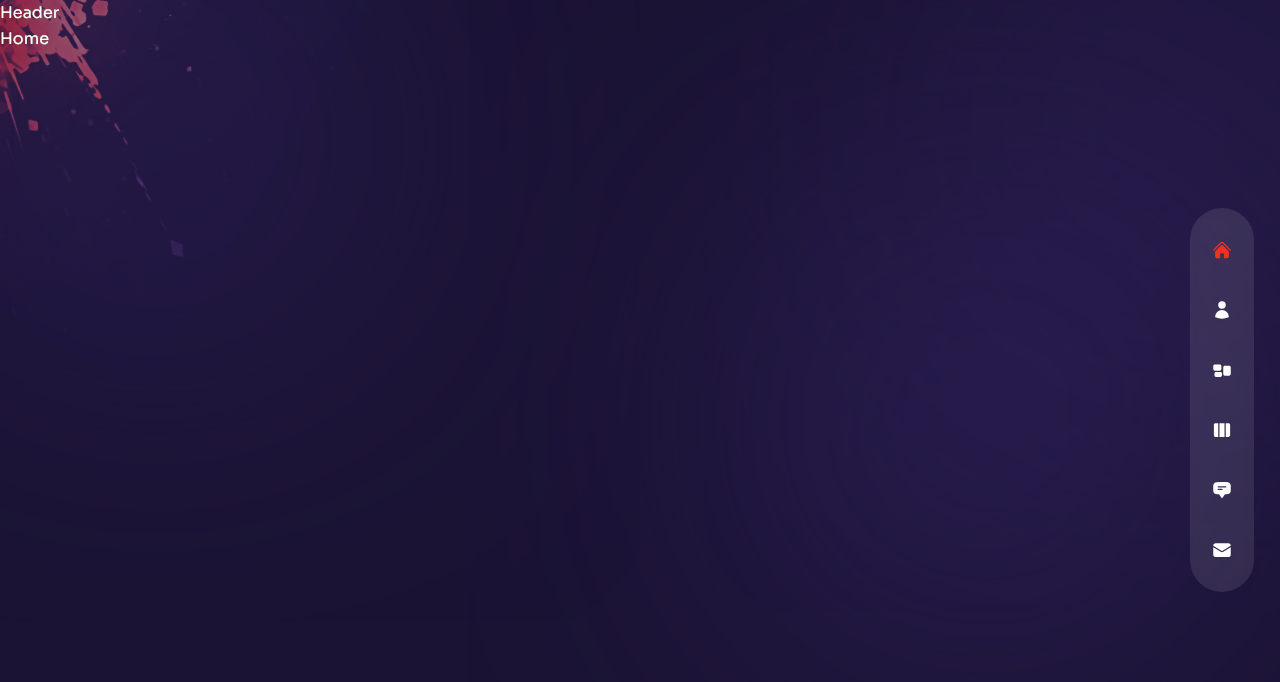
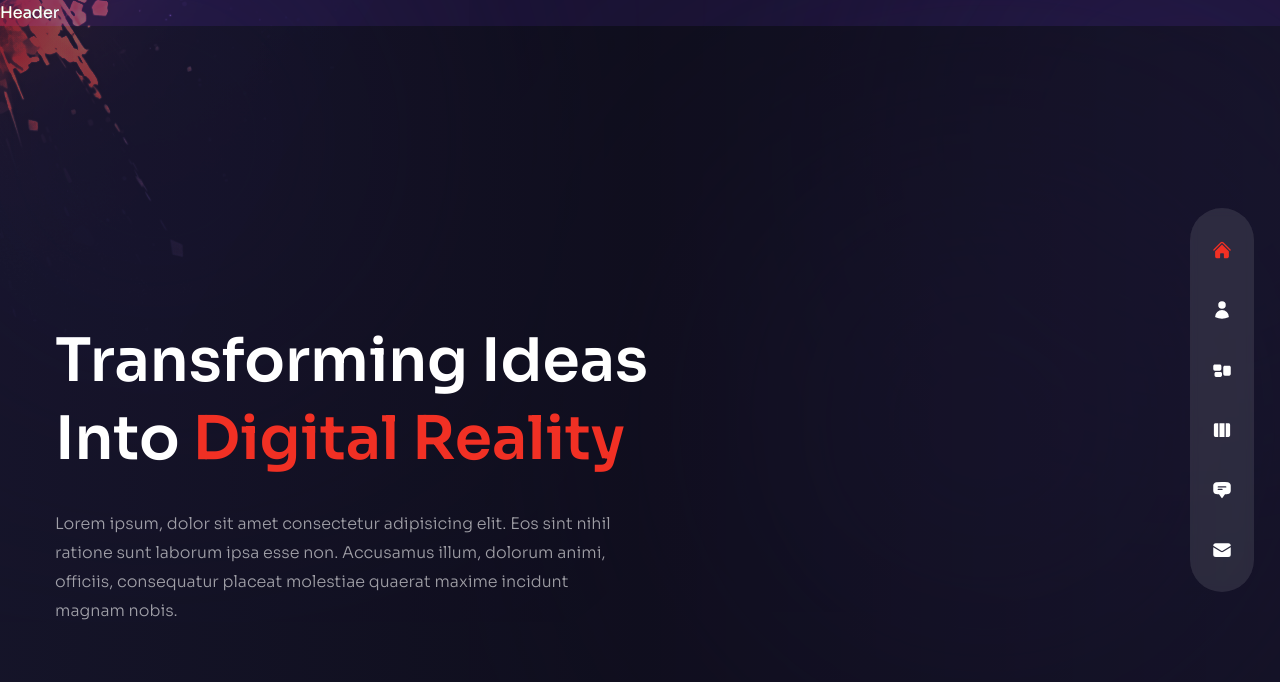
Before and after one commit to DiffusedPizza/motion-portfolio, a Next.js app: page / in a window 1280 px wide. Shown: the top 682 px of the page. Built offline with nearby package versions, Linux system fonts and the light colour scheme.

Commit message:
added motion to navigation

```diff
--- a/pages/_app.js
+++ b/pages/_app.js
@@ -2,12 +2,25 @@
 
 //COMPONENTS
 import Layout from '../components/Layout';
+import Transition from '../components/Transition';
+
+// router
+import {useRouter} from 'next/router';
+
+// framer motion
+import { AnimatePresence, motion } from 'framer-motion';
 
 function MyApp({ Component, pageProps }) {
+  const router = useRouter();
   return (
-  <Layout>
-    <Component {...pageProps} />
-  </Layout>
+    <Layout>
+      <AnimatePresence mode='wait'>
+        <motion.div key={router.route} className='h-full'>
+          <Transition />
+          <Component {...pageProps} />
+        </motion.div>
+      </AnimatePresence>
+    </Layout>
   );
 }
 
--- a/pages/index.js
+++ b/pages/index.js
@@ -1,5 +1,37 @@
+// next image
+import Image from "next/image";
+
+// components
+import ParticlesContainer from '../components/ParticlesContainer';
+import ProjectsBtn from '../components/ProjectsBtn';
+import Avatar from '../components/Avatar';
+
+// framer motion
+import {motion} from 'framer-motion';
+
+// variants
+import {fadeIn} from '../variants';
+
 const Home = () => {
-  return <div>Home</div>;
+  return (
+  <div className="bg-primary/60 h-full">
+    {/* text */}
+    <div className="w-full h-full bg-gradient-to-r from-primary/10 via-black/30 to-black/10">
+      <div className="text-center flex flex-col justify-center xl:pt-40 xl:text-left h-full container mx-auto">
+        {/* title */}
+        <h1 className="h1">
+          Transforming Ideas <br /> Into <span className="text-accent">Digital Reality</span>
+        </h1>
+        {/* subtitle */}
+        <p className="max-w-sm xl:max-w-xl mx-auto xl:mx-0 mb-10 xl:mb-16">
+          Lorem ipsum, dolor sit amet consectetur adipisicing elit. Eos sint nihil ratione sunt laborum ipsa esse non. Accusamus illum, dolorum animi, officiis, consequatur placeat molestiae quaerat maxime incidunt magnam nobis.
+        </p>
+      </div>
+    </div>
+    {/* image */}
+    <div>image</div>
+  </div>
+  );
 };
 
 export default Home;
```
